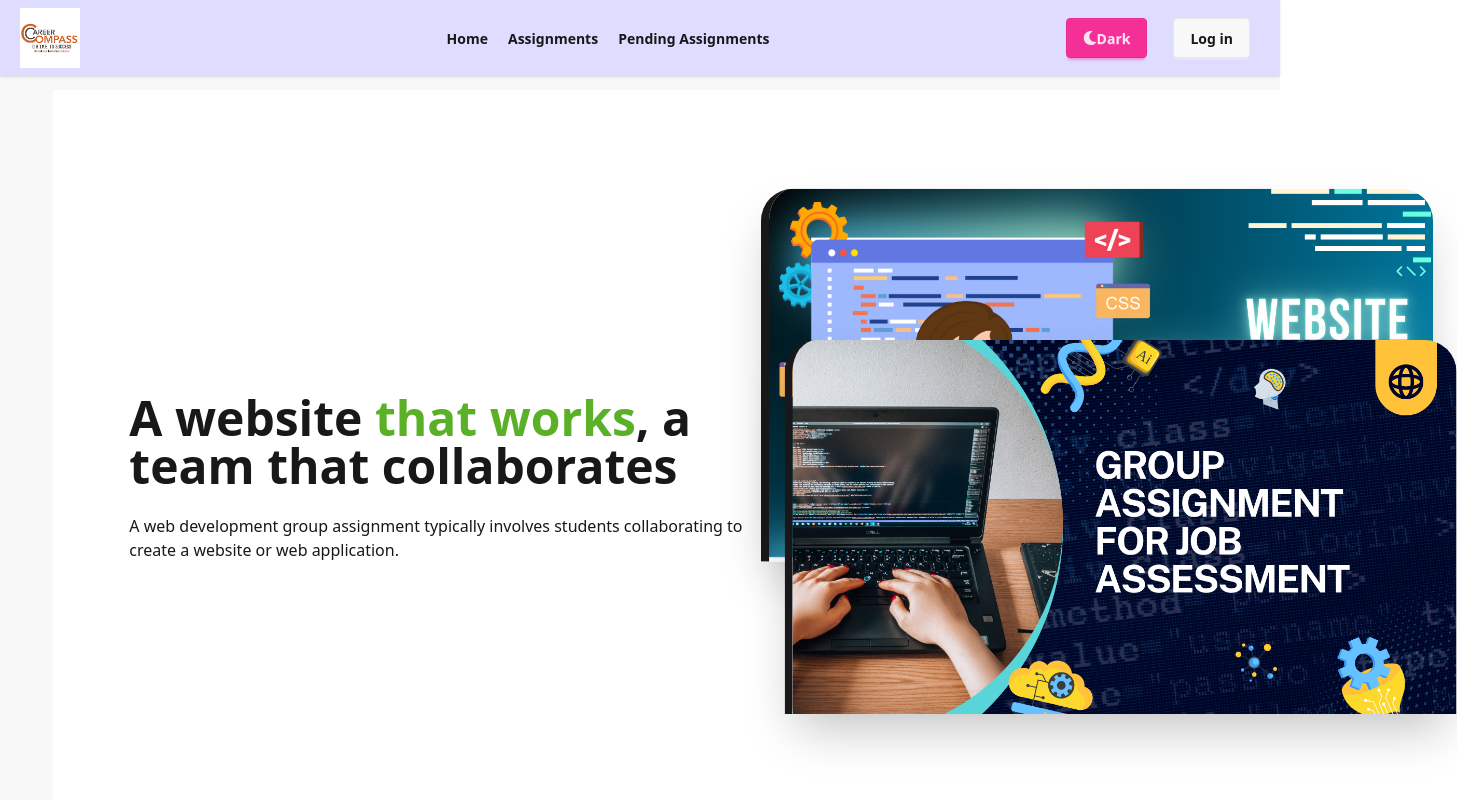
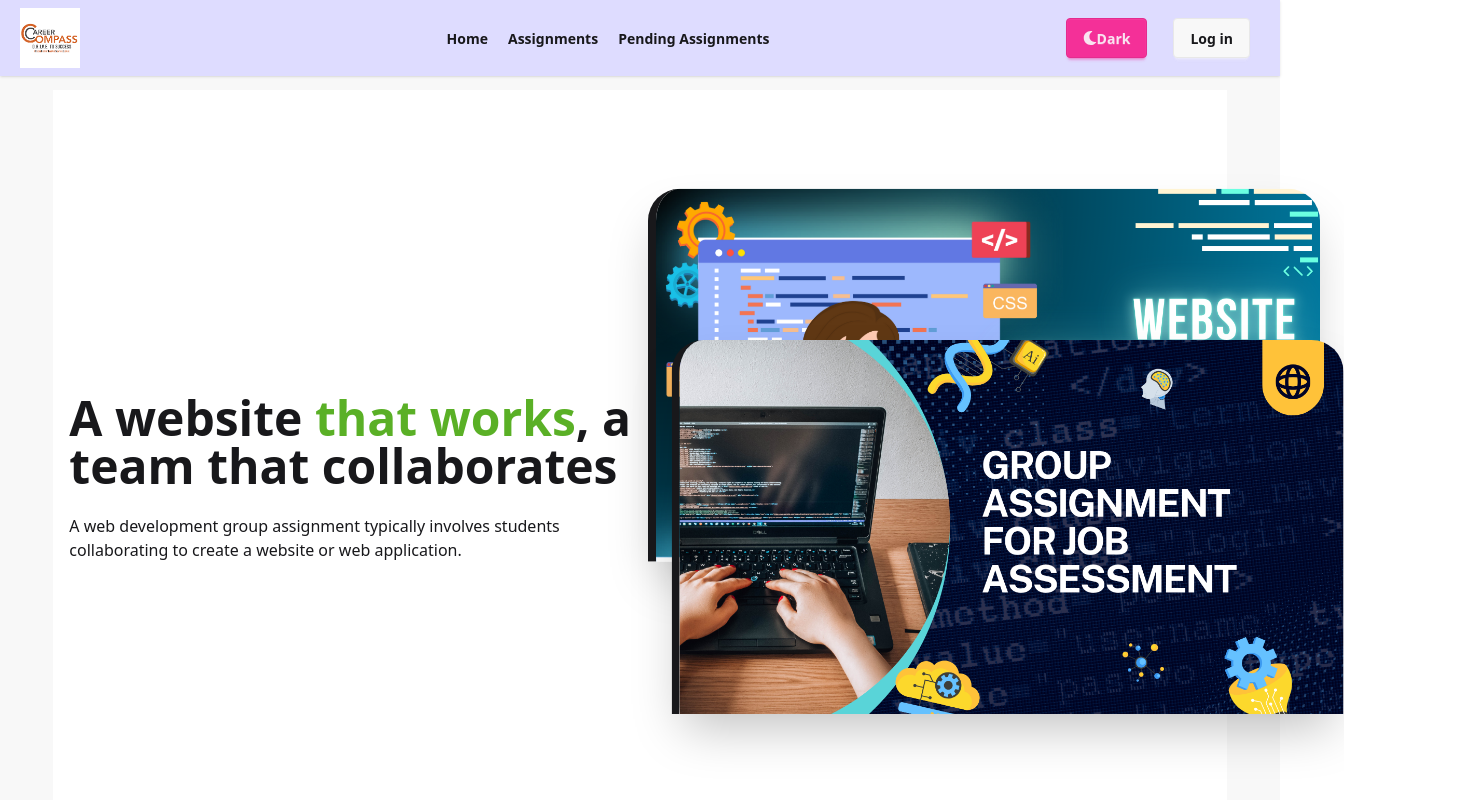
Before and after one commit to foysalhaque1/job-assessment-system-client-side, a React (Vite) app: page / in a window 1280 px wide. Shown: the top 800 px of the page, 1457 px wide, since content can reach past the window. Built offline with nearby package versions, Linux system fonts and the light colour scheme; no server answers.

Commit message:
home page width reponsive

```diff
--- a/src/Pages/Banner/Banner.jsx
+++ b/src/Pages/Banner/Banner.jsx
@@ -11,7 +11,7 @@ import Faq2 from './Faq2';
 const Banner = () => {
     return (
         <div>
-            <div className="hero bg-base-100 min-h-screen mt-3.5 w-[1400px] mx-auto">
+            <div className="hero bg-base-100 min-h-screen mt-3.5 max-w-[1400px] mx-auto">
                 <div className="hero-content  grid grid-cols-1 md:grid-cols-2">
 
                     <div className='flex-1'>
```
